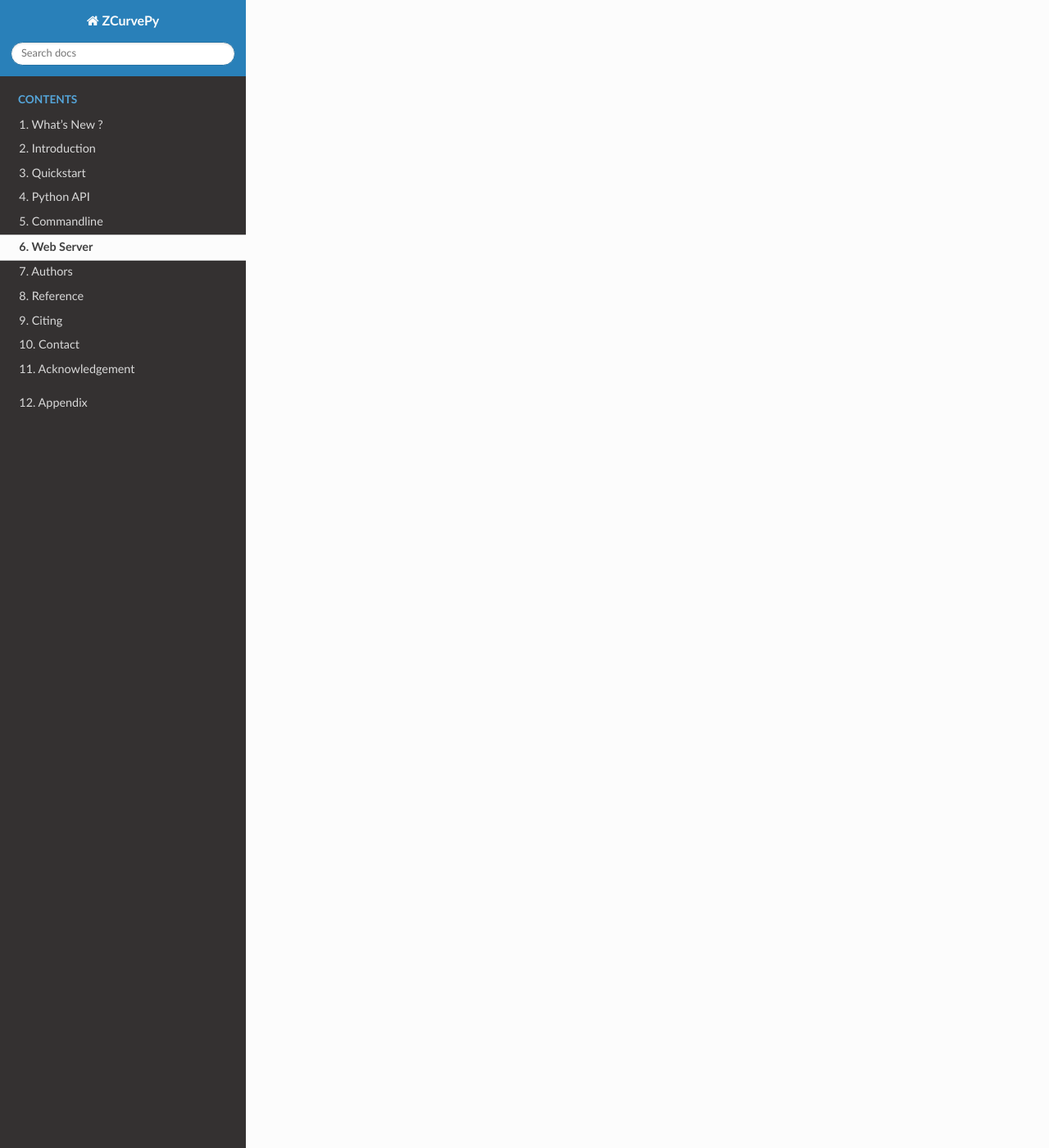
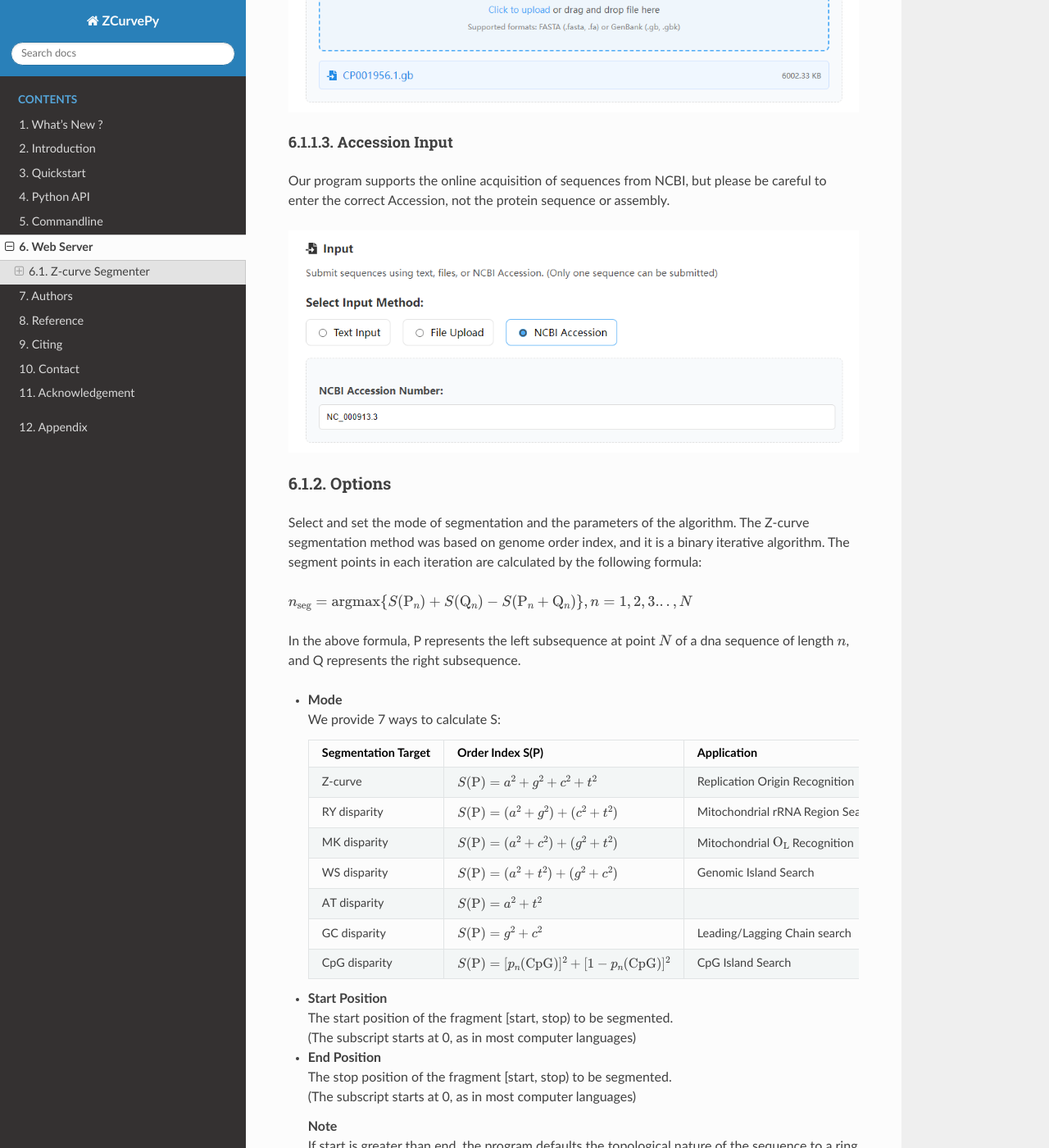
Before and after one commit to zetong-zhang/zcurvepy-docs, a Sphinx documentation site: the page built from docs/source/webserver.md, in a window 1280 px wide and 1400 px high, scrolled down 1426 px. Shown: the whole window at 82% size. Built offline with Sphinx 7.4.7 and the Read the Docs theme 3.1.0, drawn with Linux system fonts in a browser that asks for light colours; pages that are not in the unit, such as notebooks, are missing from menus; some of the changed text lies outside the part shown.

Commit message:
2024-04-04

```diff
--- a/docs/source/webserver.md
+++ b/docs/source/webserver.md
@@ -1,2 +1,79 @@
 # Web Server
-ZCurvePy web server is under construction. Once completed, it will be online at https://tubic.org/zcurvepy !
+ZCurvePy Online Web Server is under construction. Once completed, it will be online at https://tubic.org/zcurvepy !
+
+## Z-curve Segmenter
+
+### Input
+This Web application allows users to enter in three ways: plain text, file, and NCBI Accession. Either way, only one sequence can be entered. For example, if a user submits a file with multiple sequences, only the first sequence will be taken, and the rest, along with annotation information, will be ignored.
+#### Text Input
+
+The text input field can highlight the A, T, G, and C characters to help you determine the correctness of the input sequence, but only spaces, line feeds, tabs, and carriage returns are filtered out when submitted. Characters such as R, Y, M, K, W, S, B, D, H, V, U are processed normally, and other characters are treated as N (including N).
+
+![Z-curve Segmenter Text Input](./images/segmenter_text_input.png)
+
+#### File Input
+Both FASTA and GenBank inputs are supported, but only one file can be uploaded. If the file contains multiple nucleic acid sequences, the back-end program will only process the first one. All annotations from GenBank will be ignored.
+
+![Z-curve Segmenter File Input](./images/segmenter_file_input.png)
+
+#### Accession Input
+
+Our program supports the online acquisition of sequences from NCBI, but please be careful to enter the correct Accession, not the protein sequence or assembly.
+
+![Z-curve Segmenter File Input](./images/segmenter_accession_input.png)
+
+### Options
+Select and set the mode of segmentation and the parameters of the algorithm. The Z-curve segmentation method was based on genome order index, and it is a binary iterative algorithm. The segment points in each iteration are calculated by the following formula:
+
+$n_{\rm seg}={\rm argmax}\{S({\rm P}_n) + S({\rm Q}_n) - S({\rm P}_n + {\rm Q}_n)\},n=1,2,3...,N$
+
+In the above formula, P represents the left subsequence at point $N$ of a dna sequence of length $n$, and Q represents the right subsequence.
+- **Mode**
+  We provide 7 ways to calculate S:
+
+    | Segmentation Target | Order Index S(P)                | Application                         |
+    |:-------------------:|:--------------------------------|:------------------------------------|
+    |Z-curve              |$S({\rm P})=a^2+g^2+c^2+t^2$     |Replication Origin Recognition       |
+    |RY disparity         |$S({\rm P})=(a^2+g^2)+(c^2+t^2)$ |Mitochondrial rRNA Region Search     |
+    |MK disparity         |$S({\rm P})=(a^2+c^2)+(g^2+t^2)$ |Mitochondrial $\rm O_L$ Recognition  |
+    |WS disparity         |$S({\rm P})=(a^2+t^2)+(g^2+c^2)$ |Genomic Island Search                |
+    |AT disparity         |$S({\rm P})=a^2+t^2$             |                                     |
+    |GC disparity         |$S({\rm P})=g^2+c^2$             |Leading/Lagging Chain search         |
+    |CpG disparity        |$S({\rm P})=[p_n({\rm CpG})]^2+[1-p_n({\rm CpG})]^2$ |CpG Island Search|
+
+- **Start Position**
+  The start position of the fragment [start, stop) to be segmented.
+  (The subscript starts at 0, as in most computer languages)
+
+- **End Position**
+  The stop position of the fragment [start, stop) to be segmented.
+  (The subscript starts at 0, as in most computer languages)
+
+    **Note**
+    If start is greater than end, the program defaults the topological nature of the sequence to a ring and rotates the sequence to the new starting point.
+
+- **Smoothing Window**
+  The window size used for mean smoothing can reduce the graph sawtooth and make it more beautiful。
+
+- **Halting Parameter**
+  In a round of iteration, if the $n_{seg}$ value of the target fragment is less than this value, the iteration stops.
+
+- **Max Iterations**
+  Maximum iterations. Prevents users from setting too small a halting parameter and getting stuck in infinite iterations.
+
+- **Min Length**
+  The minimum distance between two segment points. Stop iteration when the distance is less than this.
+
+![Z-curve Segmenter Options](./images/segmenter_options.png)
+
+### Visualizaion
+
+The results of the corresponding curve segmentation are visualized, so that users can adjust the parameters. With the powerful Plotly library, you can move, zoom, and hide curves to get the best picture possible.
+
+![Z-curve Segmenter Visualization](./images/segmenter_visualization.png)
+
+### Results
+
+Display segment results in tabular form. You can download it via the Download button. Use the Plotly control to save the image display.
+
+![Z-curve Segmenter Results](./images/segmenter_results.png)
```
Also changed, not shown: docs/source/images/human_mt_xp.png, docs/source/images/l_lactis_gene_start.png, docs/source/images/segmenter_accession_input.png (added), docs/source/images/segmenter_file_input.png (added), docs/source/images/segmenter_options.png (added), docs/source/images/segmenter_results.png (added), docs/source/images/segmenter_text_input.png (added), docs/source/images/segmenter_visualization.png (added).
